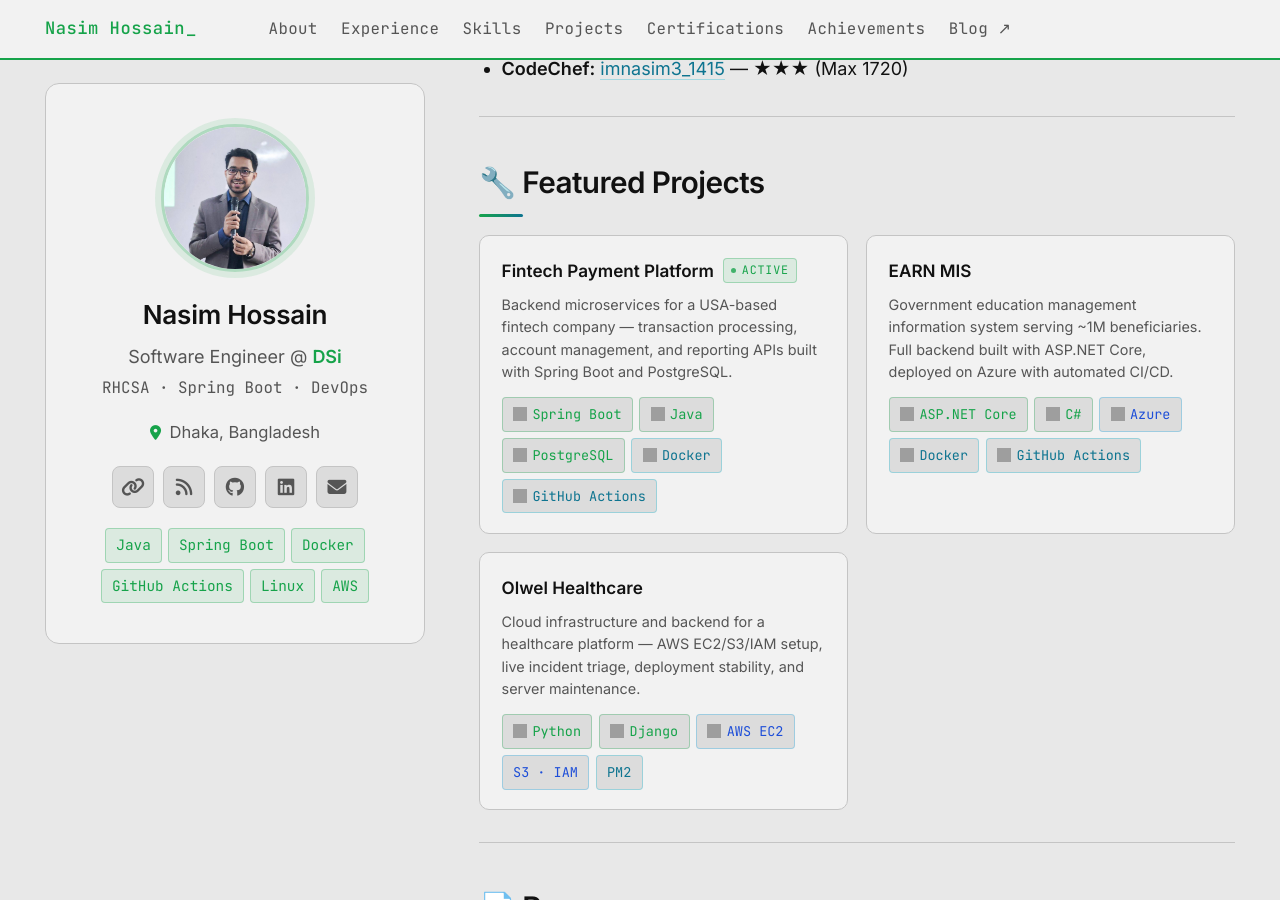
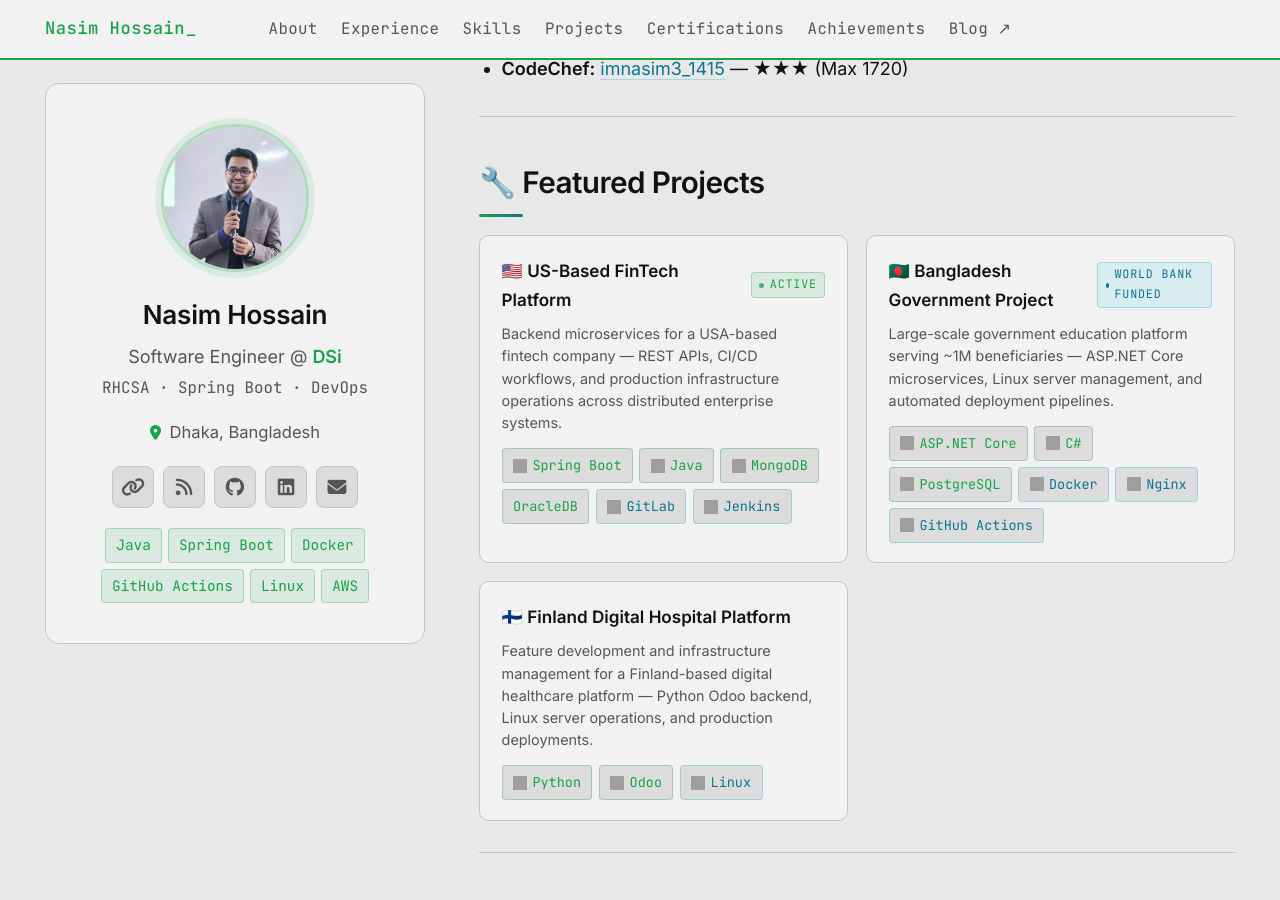
Before and after one commit to imnasim31415/imnasim31415.github.io, a Jekyll site: the page built from index.md, in a window 1280 px wide and 900 px high, scrolled down 4562 px. Built offline with Jekyll 4.4.1, drawn with Linux system fonts in a browser that asks for light colours; grey boxes are pictures that could not be loaded.

Commit message:
content: update Featured Projects to match experience section
Replace generic project names with actual DSi projects:
US FinTech (Spring Boot/MongoDB/OracleDB/GitLab/Jenkins),
Bangladesh Gov/World Bank (ASP.NET/PostgreSQL/Docker/Nginx),
Finland Digital Hospital (Python Odoo/Linux).

Co-Authored-By: Claude Sonnet 4.6 <noreply@anthropic.com>

```diff
--- a/index.md
+++ b/index.md
@@ -247,44 +247,45 @@ CGPA: **3.46 / 4.00**
 
 <div class="project-card">
 <div class="project-header">
-<div class="project-name">Fintech Payment Platform</div>
+<div class="project-name">🇺🇸 US-Based FinTech Platform</div>
 <span class="status">active</span>
 </div>
-<div class="project-desc">Backend microservices for a USA-based fintech company — transaction processing, account management, and reporting APIs built with Spring Boot and PostgreSQL.</div>
+<div class="project-desc">Backend microservices for a USA-based fintech company — REST APIs, CI/CD workflows, and production infrastructure operations across distributed enterprise systems.</div>
 <div class="project-stack">
 <span class="sb"><img src="https://cdn.jsdelivr.net/gh/devicons/devicon/icons/spring/spring-original.svg" width="14" height="14"/> Spring Boot</span>
 <span class="sb"><img src="https://cdn.jsdelivr.net/gh/devicons/devicon/icons/java/java-original.svg" width="14" height="14"/> Java</span>
+<span class="sb"><img src="https://cdn.jsdelivr.net/gh/devicons/devicon/icons/mongodb/mongodb-original.svg" width="14" height="14"/> MongoDB</span>
+<span class="sb">OracleDB</span>
+<span class="sb c"><img src="https://cdn.jsdelivr.net/gh/devicons/devicon/icons/gitlab/gitlab-original.svg" width="14" height="14"/> GitLab</span>
+<span class="sb c"><img src="https://cdn.jsdelivr.net/gh/devicons/devicon/icons/jenkins/jenkins-original.svg" width="14" height="14"/> Jenkins</span>
+</div>
+</div>
+
+<div class="project-card">
+<div class="project-header">
+<div class="project-name">🇧🇩 Bangladesh Government Project</div>
+<span class="status cert">World Bank Funded</span>
+</div>
+<div class="project-desc">Large-scale government education platform serving ~1M beneficiaries — ASP.NET Core microservices, Linux server management, and automated deployment pipelines.</div>
+<div class="project-stack">
+<span class="sb"><img src="https://cdn.jsdelivr.net/gh/devicons/devicon/icons/dotnetcore/dotnetcore-plain.svg" width="14" height="14"/> ASP.NET Core</span>
+<span class="sb"><img src="https://cdn.jsdelivr.net/gh/devicons/devicon/icons/csharp/csharp-original.svg" width="14" height="14"/> C#</span>
 <span class="sb"><img src="https://cdn.jsdelivr.net/gh/devicons/devicon/icons/postgresql/postgresql-original.svg" width="14" height="14"/> PostgreSQL</span>
 <span class="sb c"><img src="https://cdn.jsdelivr.net/gh/devicons/devicon/icons/docker/docker-original.svg" width="14" height="14"/> Docker</span>
+<span class="sb c"><img src="https://cdn.jsdelivr.net/gh/devicons/devicon/icons/nginx/nginx-original.svg" width="14" height="14"/> Nginx</span>
 <span class="sb c"><img src="https://cdn.jsdelivr.net/gh/devicons/devicon/icons/github/github-original.svg" width="14" height="14"/> GitHub Actions</span>
 </div>
 </div>
 
 <div class="project-card">
 <div class="project-header">
-<div class="project-name">EARN MIS</div>
+<div class="project-name">🇫🇮 Finland Digital Hospital Platform</div>
 </div>
-<div class="project-desc">Government education management information system serving ~1M beneficiaries. Full backend built with ASP.NET Core, deployed on Azure with automated CI/CD.</div>
-<div class="project-stack">
-<span class="sb"><img src="https://cdn.jsdelivr.net/gh/devicons/devicon/icons/dotnetcore/dotnetcore-plain.svg" width="14" height="14"/> ASP.NET Core</span>
-<span class="sb"><img src="https://cdn.jsdelivr.net/gh/devicons/devicon/icons/csharp/csharp-original.svg" width="14" height="14"/> C#</span>
-<span class="sb b"><img src="https://cdn.jsdelivr.net/gh/devicons/devicon/icons/azure/azure-original.svg" width="14" height="14"/> Azure</span>
-<span class="sb c"><img src="https://cdn.jsdelivr.net/gh/devicons/devicon/icons/docker/docker-original.svg" width="14" height="14"/> Docker</span>
-<span class="sb c"><img src="https://cdn.jsdelivr.net/gh/devicons/devicon/icons/github/github-original.svg" width="14" height="14"/> GitHub Actions</span>
-</div>
-</div>
-
-<div class="project-card">
-<div class="project-header">
-<div class="project-name">Olwel Healthcare</div>
-</div>
-<div class="project-desc">Cloud infrastructure and backend for a healthcare platform — AWS EC2/S3/IAM setup, live incident triage, deployment stability, and server maintenance.</div>
+<div class="project-desc">Feature development and infrastructure management for a Finland-based digital healthcare platform — Python Odoo backend, Linux server operations, and production deployments.</div>
 <div class="project-stack">
 <span class="sb"><img src="https://cdn.jsdelivr.net/gh/devicons/devicon/icons/python/python-original.svg" width="14" height="14"/> Python</span>
-<span class="sb"><img src="https://cdn.jsdelivr.net/gh/devicons/devicon/icons/django/django-plain.svg" width="14" height="14"/> Django</span>
-<span class="sb b"><img src="https://cdn.jsdelivr.net/gh/devicons/devicon/icons/amazonwebservices/amazonwebservices-plain-wordmark.svg" width="14" height="14"/> AWS EC2</span>
-<span class="sb b">S3 · IAM</span>
-<span class="sb c">PM2</span>
+<span class="sb"><img src="https://www.vectorlogo.zone/logos/odoo/odoo-icon.svg" width="14" height="14"/> Odoo</span>
+<span class="sb c"><img src="https://cdn.jsdelivr.net/gh/devicons/devicon/icons/linux/linux-original.svg" width="14" height="14"/> Linux</span>
 </div>
 </div>
 
```
